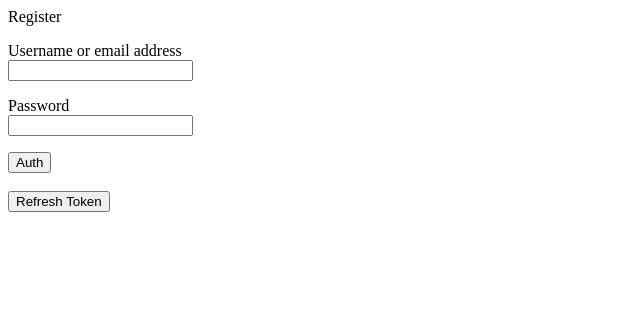
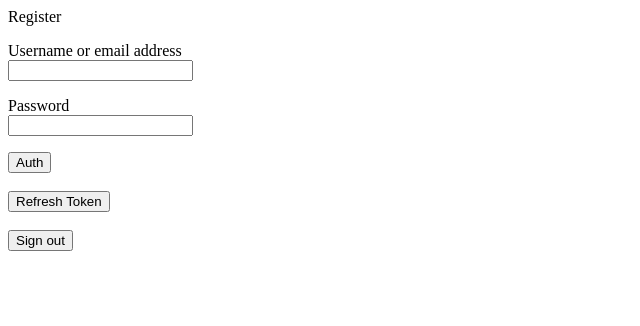
Before and after one commit to irdy/upa, a Flask app: page /sign_up in a window 1280 px wide. Shown: the top 326 px of the page, without its empty margins (0-640 px from the left). Run offline with Flask 2, Linux system fonts and the light colour scheme.

Commit message:
fix auth

```diff
--- a/use_push_app/controllers/auth_controller.py
+++ b/use_push_app/controllers/auth_controller.py
@@ -57,7 +57,7 @@ def auth_sign_up():
     return create_user(data)
 
 
-@app.route('/api/auth/sign_out')
+@app.route('/api/auth/sign_out', methods=['POST'])
 def auth_logout():
     refresh_token = TokenManager.get_refresh_token_from_request()
     if refresh_token is None:
@@ -78,6 +78,9 @@ def refresh_tokens():
 
     refresh_token_query = TokenManager.find_token_query_with_same_token_family(refresh_token)
 
+    if not refresh_token_query.token:
+        return U.make_failed_response("USER_IS_LOGGED_OUT", 401)
+
     # compare tokens, both token verified inside - try: jwt.decode, except: 401
     if TokenManager.tokens_are_not_matched(refresh_token, refresh_token_query.token):
         db_session.delete(refresh_token_query)
--- a/use_push_app/messages.py
+++ b/use_push_app/messages.py
@@ -21,5 +21,6 @@ messages = {
     'NO_TOKEN_FAMILY_INTO_TOKEN': 'Token family is not found into Refresh Token',
     'INCORRECT_REQUEST_CONTENT_TYPE_HEADER': 'Request Content-Type is incorrect',
     'USER_CREATION_FAILED': 'User creation failed. Try again later',
-    'NO_PAYLOAD': 'Incorrect JSON data format. Payload key must be included'
+    'NO_PAYLOAD': 'Incorrect JSON data format. Payload key must be included',
+    'USER_IS_LOGGED_OUT': 'Probably User is logged out'
 }
--- a/use_push_app/static/auth.js
+++ b/use_push_app/static/auth.js
@@ -44,4 +44,10 @@ document.addEventListener("DOMContentLoaded", async () => {
 
     });
 
+    document.querySelector(".sign_out").addEventListener("click", async e => {
+        const data = await Utils.makeJSONRequest('/api/auth/sign_out', {
+            method: 'POST',
+        });
+    });
+
 });
--- a/use_push_app/static/utils.js
+++ b/use_push_app/static/utils.js
@@ -5,7 +5,7 @@ const public_paths = [
     '/sign_up',
     '/api/auth/sign_in',
     '/api/auth/sign_up',
-    '/api/auth/sign_out',
+    // '/api/auth/sign_out',
     '/api/auth/refresh_tokens',
     '/sandbox'
 ]
--- a/use_push_app/templates/auth_page.html
+++ b/use_push_app/templates/auth_page.html
@@ -30,6 +30,10 @@
         <br>
         <button class="refresh_token">Refresh Token</button>
     </div>
+    <div>
+        <br>
+        <button class="sign_out">Sign out</button>
+    </div>
 </div>
 </body>
 </html>
```
